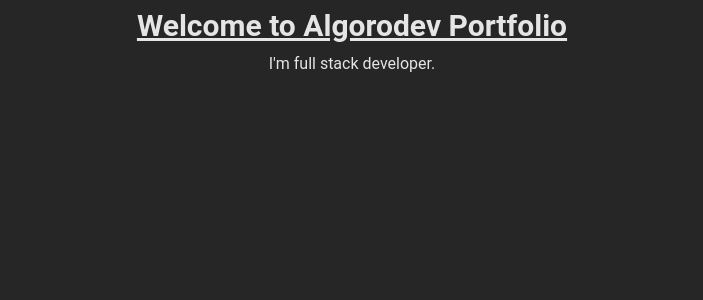
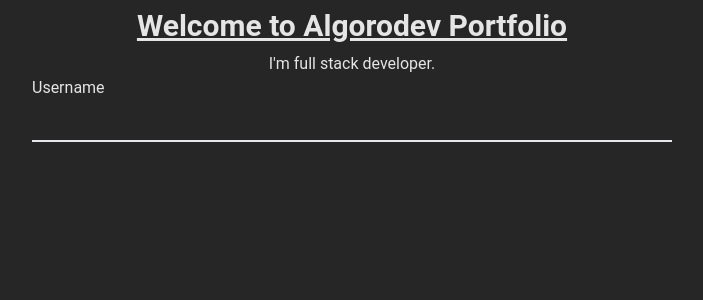
Before and after one commit to algorodev/portfolio, a React (Vite) app: page / in a window 1280 px wide. Shown: the top 300 px of the page, without its empty margins (288-991 px from the left). Built offline with nearby package versions, Linux system fonts and the light colour scheme.

Commit message:
[FEATURE] 02: added tailwind forms to project and config

```diff
--- a/package.json
+++ b/package.json
@@ -17,6 +17,7 @@
     "react-dom": "18.2.0"
   },
   "devDependencies": {
+    "@tailwindcss/forms": "0.5.6",
     "@types/react": "18.2.15",
     "@types/react-dom": "18.2.7",
     "@typescript-eslint/eslint-plugin": "6.0.0",
--- a/src/App.tsx
+++ b/src/App.tsx
@@ -2,6 +2,12 @@ const App = () => (
 	<div className="flex flex-col justify-center items-center">
 		<h1 className="mt-2 text-3xl font-bold underline">Welcome to Algorodev Portfolio</h1>
 		<p className="mt-2">I'm full stack developer.</p>
+		<div className="w-1/2">
+			<label htmlFor="test-input">
+				<span>Username</span>
+				<input id="test-input" type="text" className="form-input"/>
+			</label>
+		</div>
 	</div>
 )
 
--- a/src/styles/index.scss
+++ b/src/styles/index.scss
@@ -3,10 +3,7 @@
 @tailwind utilities;
 
 @import "settings/_index";
-
-*::-webkit-scrollbar {
-
-}
+@import "vendor/_index";
 
 #root {
   @apply w-screen h-screen box-border bg-neutral-800;
--- /dev/null
+++ b/src/styles/vendor/__index.scss
@@ -0,0 +1 @@
+@import "tailwind-form";
--- /dev/null
+++ b/src/styles/vendor/tailwind-form.scss
@@ -0,0 +1,3 @@
+.form-input {
+  @apply mt-0 bg-transparent block w-full px-0.5 border-0 border-b-2 border-gray-200 focus:ring-0 focus:border-black;
+}
--- a/tailwind.config.js
+++ b/tailwind.config.js
@@ -1,3 +1,5 @@
+import tailwindForms from '@tailwindcss/forms'
+
 /** @type {import('tailwindcss').Config} */
 export default {
   content: [
@@ -15,5 +17,5 @@ export default {
       }
     },
   },
-  plugins: [],
+  plugins: [tailwindForms],
 }
```
